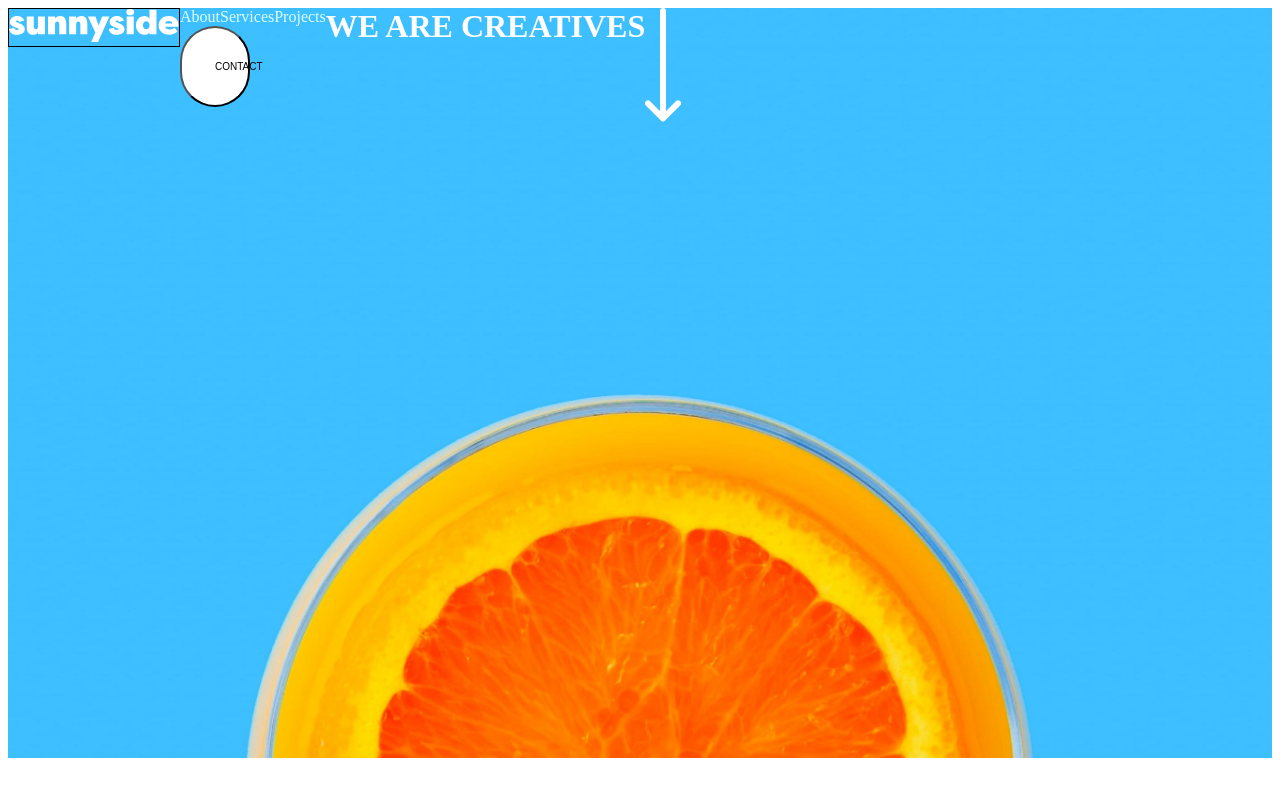
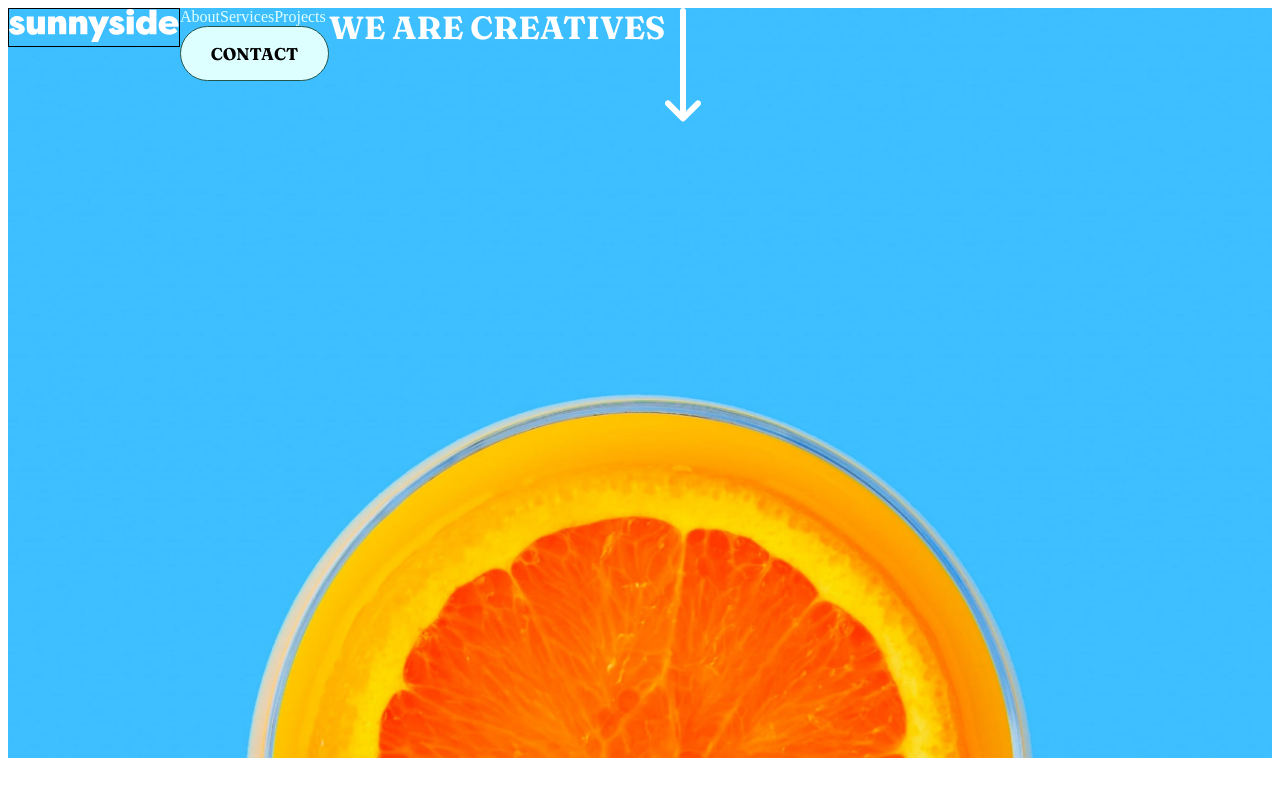
Before and after one commit to SergioFer95/Sunnyside-Agency, an Angular app in the folder SunnysideAgency/: page / in a window 1280 px wide. Shown: the top 796 px of the page. Built offline with nearby package versions, Linux system fonts and the light colour scheme.

Commit message:
#HeaderComponent: add font families and apply to contact buttom´s styles

```diff
--- a/SunnysideAgency/src/app/header/header.component.scss
+++ b/SunnysideAgency/src/app/header/header.component.scss
@@ -38,13 +38,14 @@ header{
 
 
     .contactBtn{
-        width: 20px;
+        width: 149px;
         color: black;
-        background-color: white;
+        background-color: #DDFFFF;
+        border: 0.5px solid hsl(167, 40%, 24%);
         border-radius: 66px;
-        padding: 33px;
-
-        font-size: 10px;
+        padding: 16px;
+        font-family: Fraunces;
+        font-size: 17px;
     }
 
 
@@ -55,6 +56,7 @@ header{
 
     .liveMotive{
         color: white;
+        font-family: Fraunces;
     }
 
     // .arrowIcon{
--- a/SunnysideAgency/src/index.html
+++ b/SunnysideAgency/src/index.html
@@ -5,6 +5,9 @@
   <title>Sunnyside Agency</title>
   <base href="/">
   <meta name="viewport" content="width=device-width, initial-scale=1">
+
+  <!-- FONT FAMILIES: -->
+  <link href="https://fonts.googleapis.com/css2?family=Barlow:wght@600&family=Fraunces:wght@700;900&display=swap" rel="stylesheet">
 
   <!-- FAVICON: -->
   <link rel="icon" type="image/x-icon" href="./assets/favicon.png">
```
